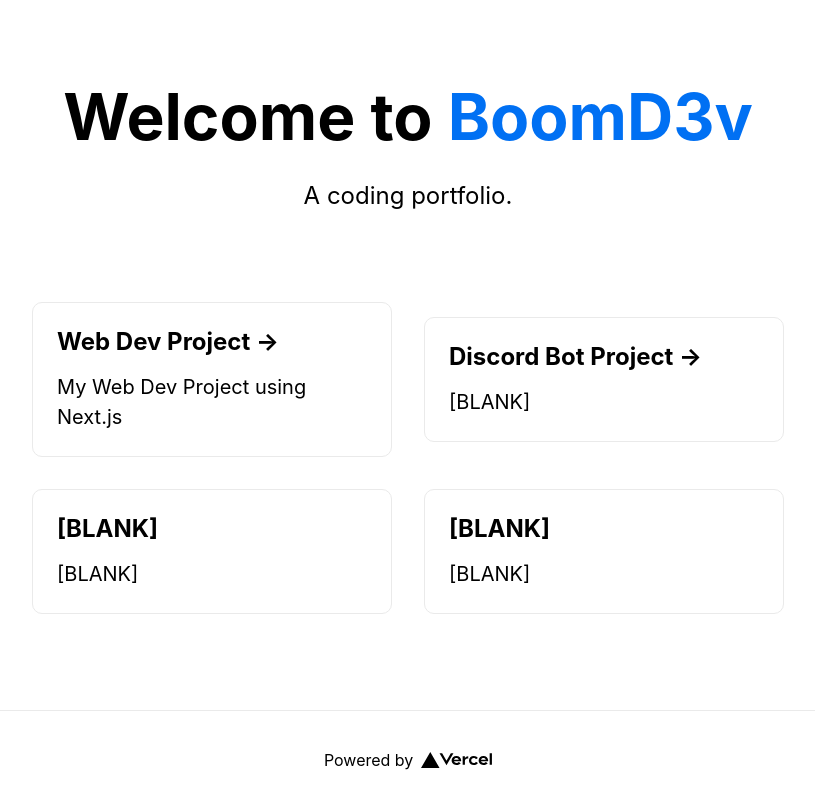
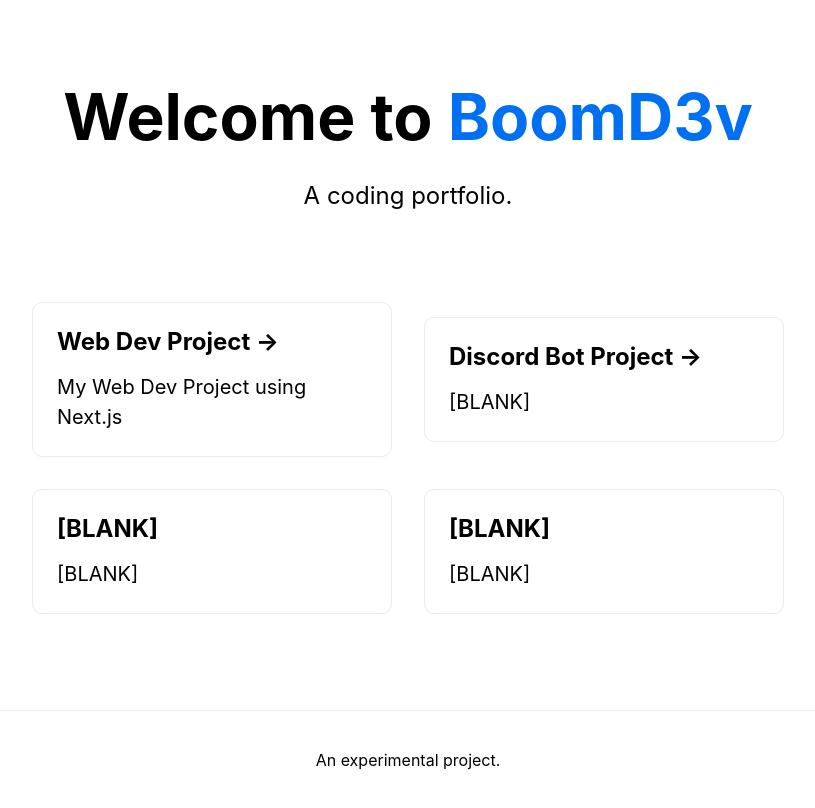
Before and after one commit to BoomD3v/nextjs-web, a Next.js app: page / in a window 1280 px wide. Shown: the whole page, without its empty margins (232-1047 px from the left). Built offline with nearby package versions, Linux system fonts and the light colour scheme.

Commit message:
Update index.js

```diff
--- a/pages/index.js
+++ b/pages/index.js
@@ -42,14 +42,9 @@
       </main>
 
       <footer className={styles.footer}>
-        <a
-          href="https://vercel.com?utm_source=create-next-app&utm_medium=default-template&utm_campaign=create-next-app"
-          target="_blank"
-          rel="noopener noreferrer"
-        >
-          Powered by{' '}
-          <img src="/vercel.svg" alt="Vercel Logo" className={styles.logo} />
-        </a>
+        <p>
+          An experimental project.
+        </p>
       </footer>
     </div>
   )
```
